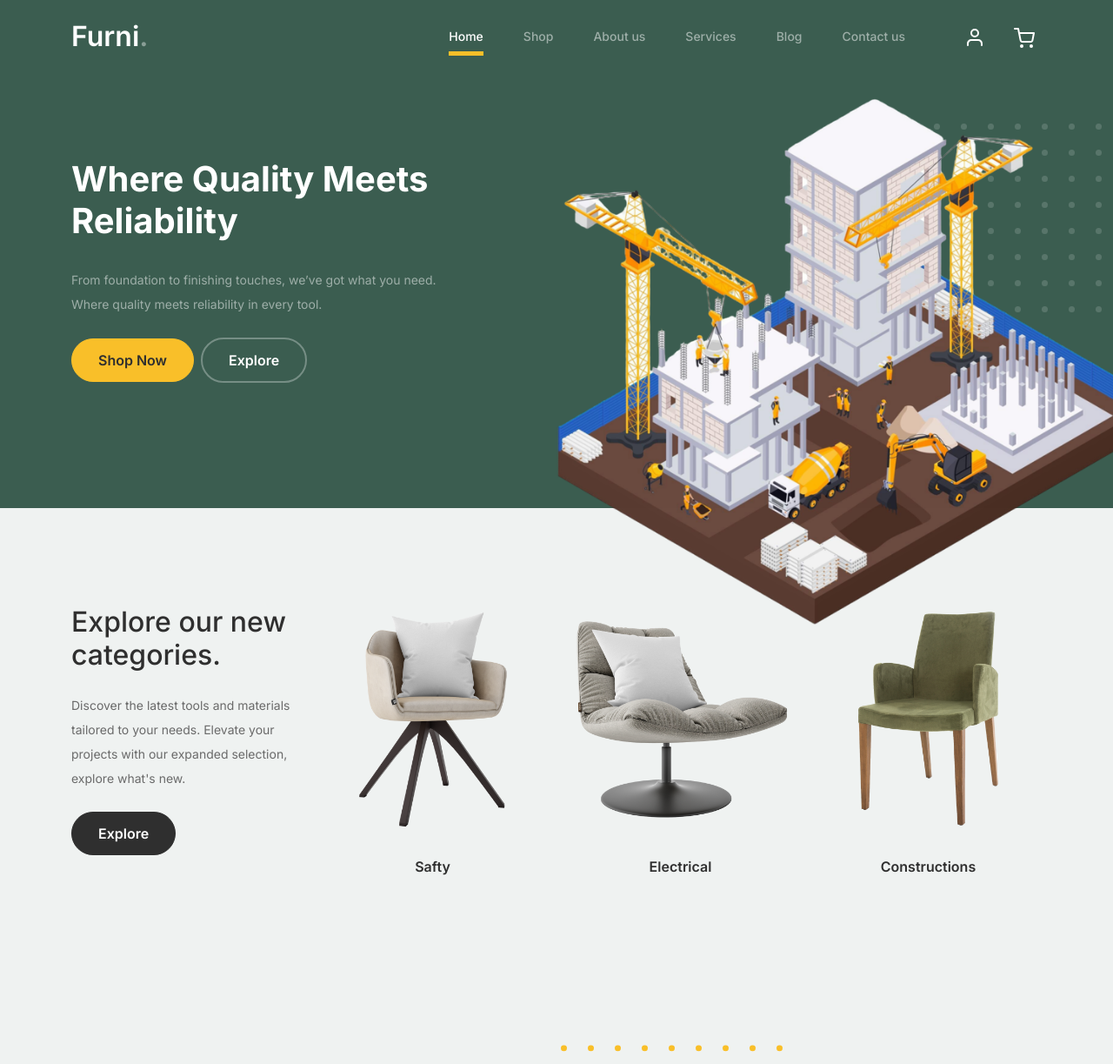
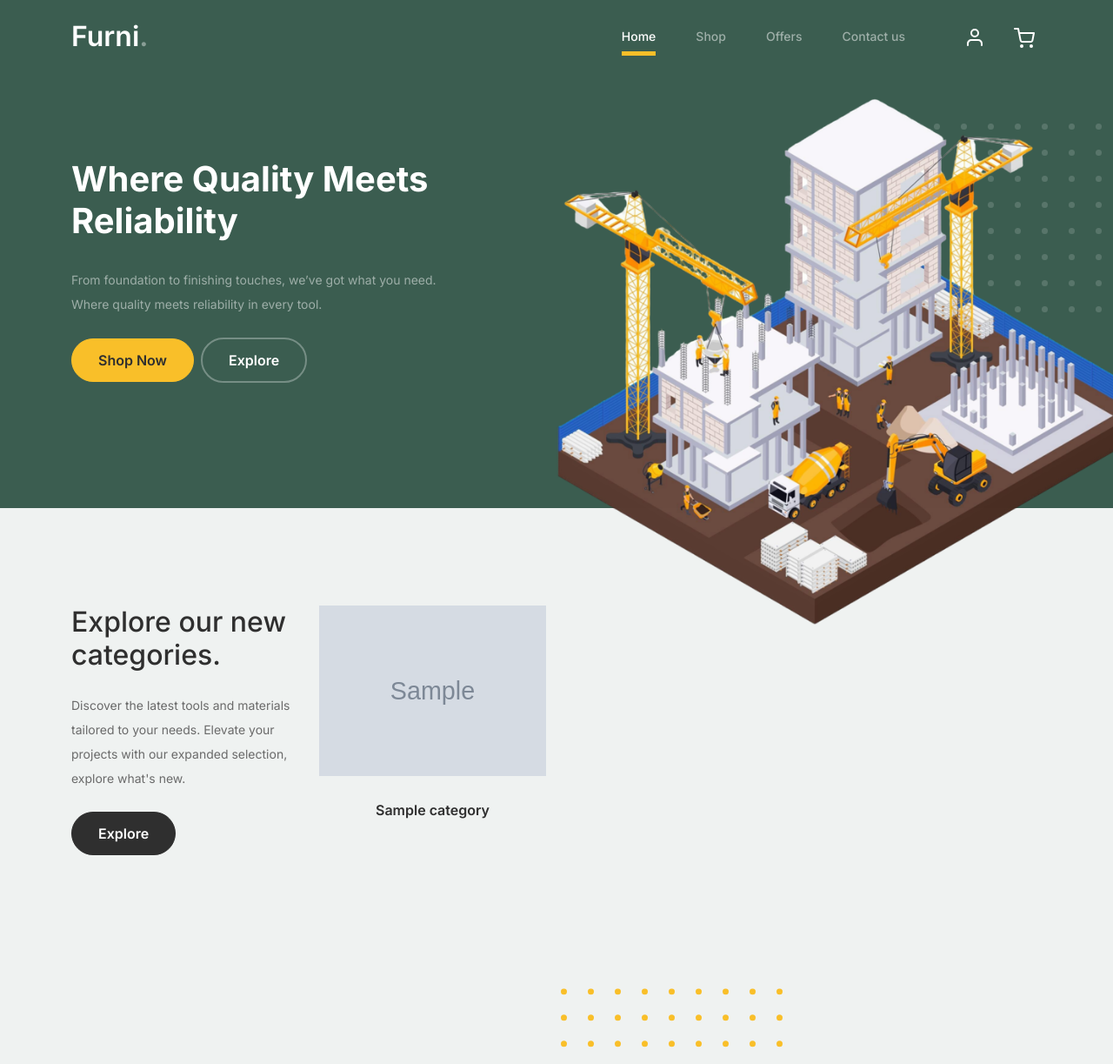
Before and after one commit to Rashicom/AlRaihan, a Django app: page / in a window 1280 px wide; the page is wider, and only the part inside the window is pictured. Shown: the top 1223 px of that part at 87% size. Run offline with Django 5.2, Linux system fonts and the light colour scheme; tables that the repository leaves empty hold one stand-in row (values such as "Sample post"); grey boxes marked "Sample" are stand-in pictures; some libraries are stand-ins or nearby versions.

Commit message:
page update

```diff
--- a/AlRaihan/config/urls.py
+++ b/AlRaihan/config/urls.py
@@ -16,8 +16,10 @@
 """
 from django.contrib import admin
 from django.urls import path, include
+from django.conf import settings
+from django.conf.urls.static import static
 
 urlpatterns = [
     path('admin/', admin.site.urls),
     path("", include('products.urls')),
-]
+] + static(settings.MEDIA_URL, document_root=settings.MEDIA_ROOT)
--- a/AlRaihan/products/admin.py
+++ b/AlRaihan/products/admin.py
@@ -3,7 +3,7 @@
 
 @admin.register(Category)
 class CategoryAdmin(admin.ModelAdmin):
-    list_display = ('name', 'description')
+    list_display = ('name', 'description', 'image')
 
 @admin.register(Products)
 class ProductsAdmin(admin.ModelAdmin):
--- a/AlRaihan/products/urls.py
+++ b/AlRaihan/products/urls.py
@@ -1,12 +1,9 @@
 from django.urls import path
-from .views import HomeView, Shop, AboutUs, Services, blog, Contact, Cart, Checkout, Thank
+from .views import HomeView, Shop, Contact, Cart, Checkout, Thank
 
 urlpatterns = [
     path("", HomeView.as_view(), name="home"),
     path("shope/", Shop.as_view(), name="shop"),
-    path("about/", AboutUs.as_view(), name="about"),
-    path("service/", Services.as_view(), name="service"),
-    path("blog/", blog.as_view(), name="blog"),
     path("contact/", Contact.as_view(), name="contact"),
     path("cart/", Cart.as_view(), name="cart"),
     path("checkout/", Checkout.as_view(), name="checkout"),
--- a/AlRaihan/products/views.py
+++ b/AlRaihan/products/views.py
@@ -4,26 +4,14 @@
 
 class HomeView(View):
     def get(self, request):
-        return render(request, 'index.html')
+        catagories = Category.objects.all()[:3]
+        for i in catagories:
+            print(i.image.url)
+        return render(request, 'index.html', {"catagories": catagories})
 
 class Shop(View):
     def get(self, request):
         return render(request, 'shop.html')
-
-class AboutUs(View):
-    def get(self, request):
-        return render(request, 'about.html')
-
-
-class Services(View):
-    def get(self, request):
-        return render(request, 'services.html')
-
-
-class blog(View):
-    def get(self, request):
-        return render(request, 'blog.html')
-
 
 class Contact(View):
     def get(self, request):
--- a/AlRaihan/templates/index.html
+++ b/AlRaihan/templates/index.html
@@ -36,9 +36,7 @@
 							<a class="nav-link" href="index.html">Home</a>
 						</li>
 						<li><a class="nav-link" href="shop.html">Shop</a></li>
-						<li><a class="nav-link" href="about.html">About us</a></li>
-						<li><a class="nav-link" href="services.html">Services</a></li>
-						<li><a class="nav-link" href="blog.html">Blog</a></li>
+						<li><a class="nav-link" href="about.html">Offers</a></li>
 						<li><a class="nav-link" href="contact.html">Contact us</a></li>
 					</ul>
 
@@ -86,47 +84,21 @@
 					</div>
 					<!-- End Column 1 -->
 
-					<!-- Start Column 2 -->
+					{% for cat in catagories %}
+
 						<div class="col-12 col-md-4 col-lg-3 mb-5 mb-md-0">
 							<a class="product-item" href="cart.html">
-							<img src="{% static 'images/product-1.png' %}" class="img-fluid product-thumbnail">
-							<h3 class="product-title">Safty</h3>
-
+								<img src="{{cat.image.url}}" class="img-fluid product-thumbnail">
+								<h3 class="product-title">{{cat.name}}</h3>
 
 								<span class="icon-cross">
 									<img src="{% static 'images/cross.svg' %}" class="img-fluid">
 								</span>
 							</a>
 						</div>
-					<!-- End Column 2 -->
 
-					<!-- Start Column 3 -->
-					<div class="col-12 col-md-4 col-lg-3 mb-5 mb-md-0">
-						<a class="product-item" href="cart.html">
-							<img src="{% static 'images/product-2.png' %}" class="img-fluid product-thumbnail">
-							<h3 class="product-title">Electrical</h3>
+					{% endfor %}
 
-
-							<span class="icon-cross">
-								<img src="{% static 'images/cross.svg' %}" class="img-fluid">
-							</span>
-						</a>
-					</div>
-					<!-- End Column 3 -->
-
-					<!-- Start Column 4 -->
-					<div class="col-12 col-md-4 col-lg-3 mb-5 mb-md-0">
-						<a class="product-item" href="cart.html">
-							<img src="{% static 'images/product-3.png' %}" class="img-fluid product-thumbnail">
-							<h3 class="product-title">Constructions</h3>
-
-
-							<span class="icon-cross">
-								<img src="{% static 'images/cross.svg' %}" class="img-fluid">
-							</span>
-						</a>
-					</div>
-					<!-- End Column 4 -->
 
 				</div>
 			</div>
@@ -332,7 +304,7 @@
 			<div class="container relative">
 
 				<div class="sofa-img">
-					<img src="{% static 'images/sofa.png' %}" alt="Image" class="img-fluid">
+					<img src="{% static 'images/maan.png' %}" alt="Image" class="img-fluid">
 				</div>
 
 				<div class="row">
```
Also changed, not shown: AlRaihan/media/catagory/pngwing.com.png (added), AlRaihan/media/catagory/rb_101731.png (added), AlRaihan/media/catagory/rb_2149129544.png (added), AlRaihan/static/images/img-grid-1.jpg, AlRaihan/static/images/img-grid-2.jpg, AlRaihan/static/images/img-grid-3.jpg, AlRaihan/static/images/maan.png (added), AlRaihan/static/images/why-choose-us-img.jpg. Lines whose indentation alone changed are shown as unchanged.
